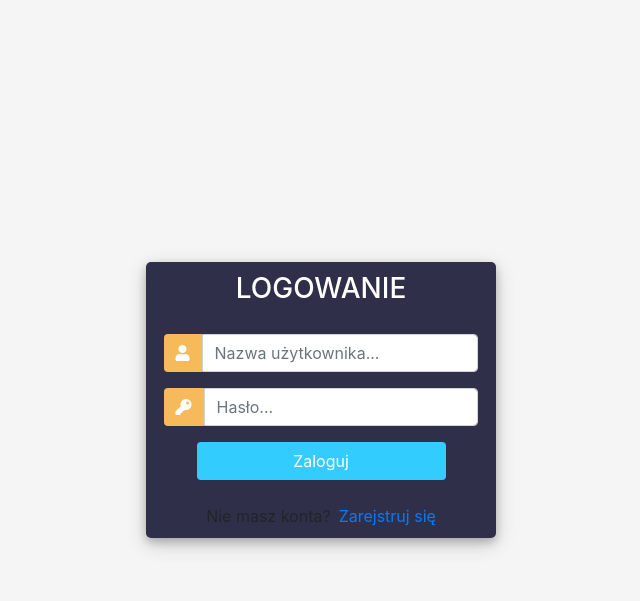
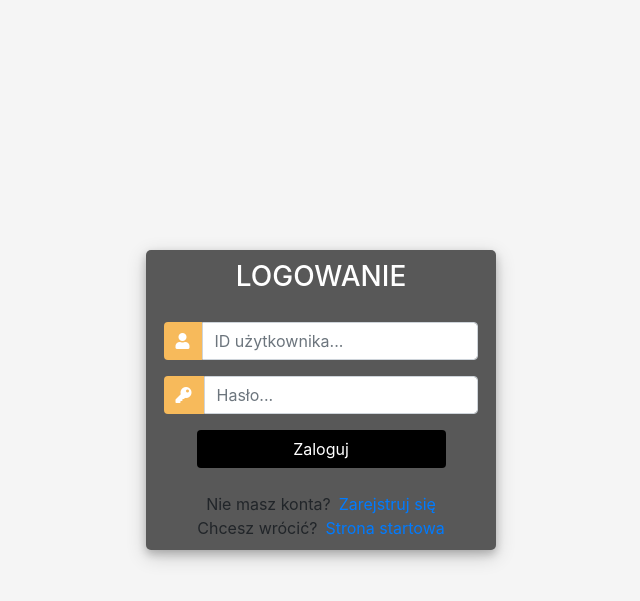
Before and after one commit to adpaczek/inz-bds-system, a Django app: page /login/ in a window 1280 px wide. Shown: the top 601 px of the page, without its empty margins (319-959 px from the left). Run offline with Django 4.2, Linux system fonts and the light colour scheme; parts of the project's set-up code (start-up, migrations or seed data) failed here and were passed over; some libraries are stand-ins or nearby versions.

Commit message:
Kolejne opcje przy stronie logowania, wylogowywanie

```diff
--- a/users/templates/users/home.html
+++ b/users/templates/users/home.html
@@ -192,7 +192,7 @@
 
 <body>
   <header class="header">
-    <a href="#" class="logo">BDS LOGO</a>
+    <a href="#" class="logo">LOGO</a>
     <nav class="nav-items">
       <a href="#">Home</a>
       <a href="#">About</a>
--- a/users/templates/users/login.html
+++ b/users/templates/users/login.html
@@ -20,7 +20,7 @@
 			width: 350px;
 			margin-top: auto;
 			margin-bottom: auto;
-			background: #302f49;
+			background: #585858;
 			position: relative;
 			display: flex;
 			justify-content: center;
@@ -44,7 +44,7 @@
 
 		.login_btn {
 			width: 100%;
-			background: #33ccff !important;
+			background: #000000 !important;
 			color: white !important;
 		}
 		.login_btn:focus {
@@ -92,7 +92,7 @@
 								<span class="input-group-text"><i class="fas fa-user"></i></span>
 							</div>
 
-							<input type="text" name="username" placeholder="Nazwa użytkownika..." class="form-control">
+							<input type="text" name="username" placeholder="ID użytkownika..." class="form-control">
 						</div>
 
 						<div class="input-group mb-2">
@@ -118,6 +118,9 @@
 					<div class="d-flex justify-content-center links">
 						Nie masz konta? <a href="{% url 'register' %}" class="ml-2">Zarejstruj się</a>
 					</div>
+					<div class="d-flex justify-content-center links">
+						Chcesz wrócić? <a href="{% url 'home' %}" class="ml-2">Strona startowa</a>
+					</div>
 
 				</div>
 			</div>
--- a/users/templates/users/register.html
+++ b/users/templates/users/register.html
@@ -19,7 +19,7 @@
 			width: 350px;
 			margin-top: auto;
 			margin-bottom: auto;
-			background: #302f49;
+			background: #585858;
 			position: relative;
 			display: flex;
 			justify-content: center;
@@ -41,7 +41,7 @@
 		}
 		.login_btn {
 			width: 100%;
-			background: #33ccff !important;
+			background: #000000 !important;
 			color: white !important;
 		}
 		.login_btn:focus {
--- /dev/null
+++ b/users/templates/users/start.html
@@ -0,0 +1,3 @@
+<h3>Strona po zalogowaniu</h3>
+
+<span><a href="{% url 'logout' %}">Wyloguj</a></span>
--- a/users/urls.py
+++ b/users/urls.py
@@ -6,4 +6,6 @@ urlpatterns = [
 
     path('register/', views.registerPage, name="register"),
     path('login/', views.loginPage, name="login"),
+    path('start/', views.startPage, name="start"),
+    path('logout/', views.logoutUser, name="logout"),
 ]
--- a/users/views.py
+++ b/users/views.py
@@ -1,8 +1,13 @@
 from contextvars import Context
-from django.shortcuts import render
+from sunau import Au_read
+from django.shortcuts import render, redirect
 from django.http import HttpResponse
 from django.contrib.auth.forms import UserCreationForm
 from .forms import CreateUserForm
+from django.contrib import messages
+from django.contrib.auth import authenticate, login, logout
+from django.contrib.auth.decorators import login_required
+
 
 def home(request):
     context= {}
@@ -11,16 +16,41 @@ def home(request):
 def registerPage(request):
     form = CreateUserForm()
 
-    if request.method == 'POST' :                   #
+    if request.method == 'POST' :
         form= CreateUserForm(request.POST)
         if form.is_valid():
             form.save()
+            user = form.cleaned_data.get('username')
+            messages.success(request, 'Konto zostało utworzono. Zaloguj się. ')
+            return redirect('login')
 
     context = {'form':form}
     return render(request, 'users/register.html', context)
 
 def loginPage(request):
-    context = {}
-    return render(request, 'users/login.html', context)
+	if request.user.is_authenticated:
+		return redirect('home')
+	else:
+		if request.method == 'POST':
+			username = request.POST.get('username')
+			password =request.POST.get('password')
 
-# Create your views here.
+			user = authenticate(request, username=username, password=password)
+
+			if user is not None:
+				login(request, user)
+				return redirect('start')
+			else:
+				messages.info(request, 'ID użytkownika lub hasło jest niepoprawne')
+
+		context = {}
+		return render(request, 'users/login.html', context)
+
+@login_required(login_url='login')
+def startPage(request):
+    context= {}
+    return render(request, 'users/start.html', context)
+
+def logoutUser(request):
+    logout(request)
+    return redirect('login')
```
